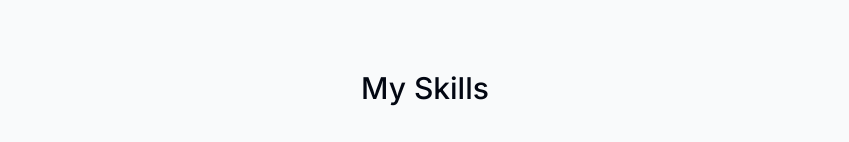
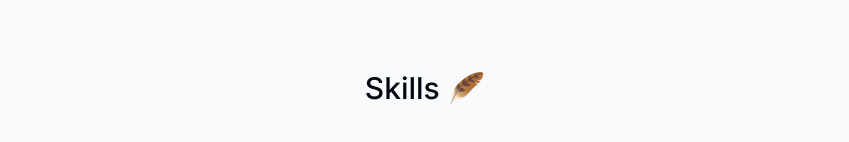
Before and after one commit to kunduarjun/portfolio, a Next.js app: page / in a window 1280 px wide. Shown: the part 2082-2224 px from the top of the page, without its empty margins (215-1064 px from the left). Built offline with nearby package versions, Linux system fonts and the light colour scheme.

Commit message:
Added emoji to the section name

```diff
--- a/components/skills.tsx
+++ b/components/skills.tsx
@@ -16,7 +16,7 @@ export default function Skills() {
 
   return (
     <section ref={ref} id="skills" className="mb-28 max-w-[53rem] scroll-mt-28 text-center sm:mb-0">
-        <SectionHeading>My skills</SectionHeading>
+        <SectionHeading>Skills 🪶</SectionHeading>
         <ul className="flex flex-wrap justify-center gap-2 text-lg text-gray-800">
             {
                 skillsData.map((skill, index) => (
```
